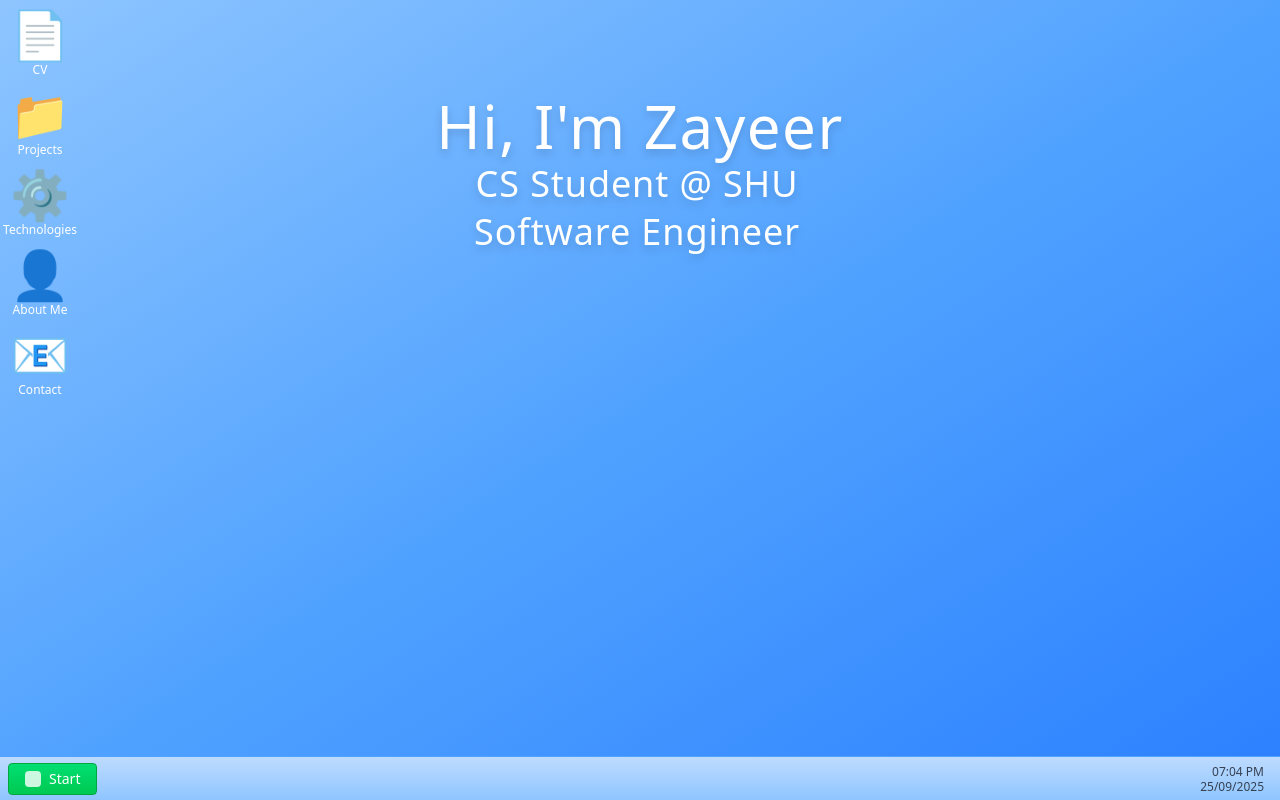
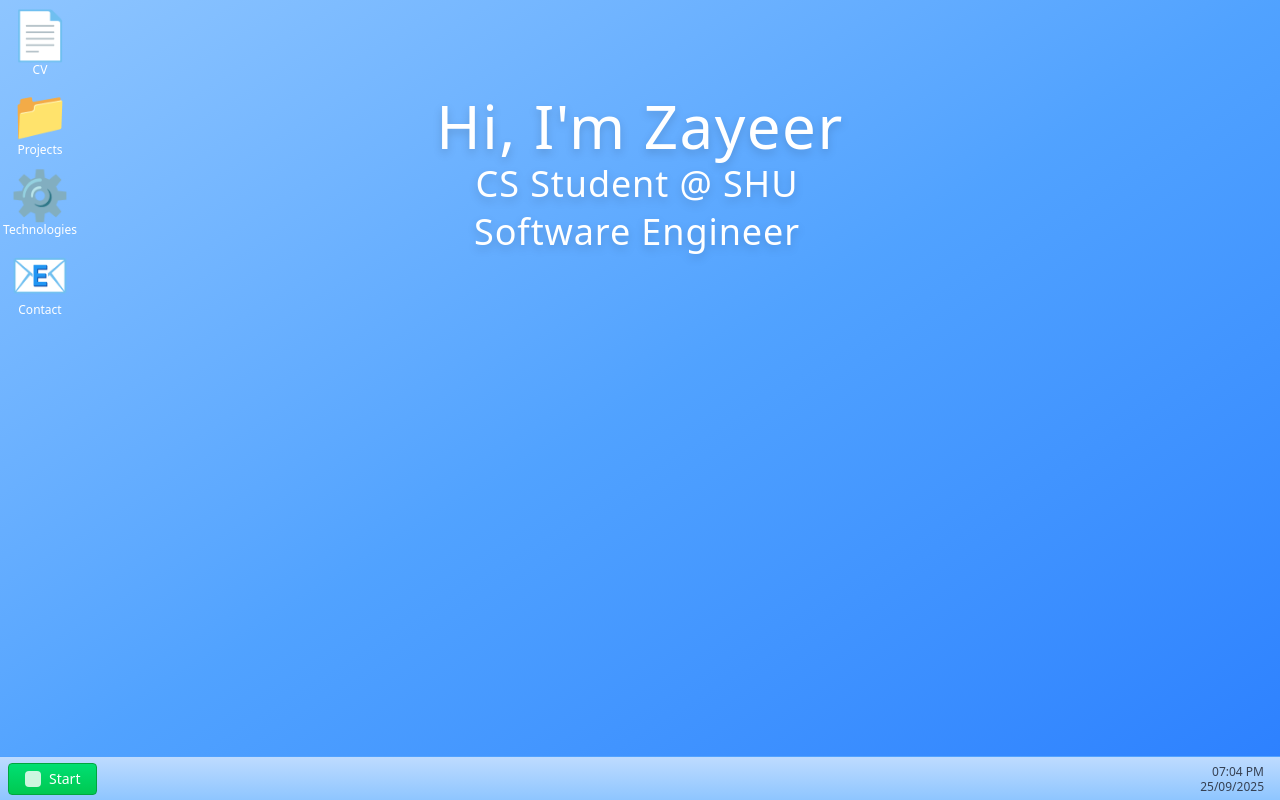
Before and after one commit to Zayeer-S/portfolio, a Next.js app: page / in a window 1280 px wide. Built offline with nearby package versions, Linux system fonts and the light colour scheme.

Commit message:
refactor: remove dead code

```diff
--- a/src/app/page.tsx
+++ b/src/app/page.tsx
@@ -61,12 +61,6 @@ export default function Home() {
             icon: '⚙️',
             label: 'Technologies',
             onClick: () => openWindow('technologies')
-          },
-          {
-            id: 'about',
-            icon: '👤',
-            label: 'About Me',
-            onClick: () => openWindow('about')
           },
           {
             id: 'contact',
--- a/src/components/desktop/Taskbar.tsx
+++ b/src/components/desktop/Taskbar.tsx
@@ -10,10 +10,8 @@ export default function Taskbar({
 }: TaskbarProps) {
   const getWindowLabel = (windowId: string) => {
     const labels: { [key: string]: string } = {
-      resume: '📄 Resume',
       projects: '📁 Projects',
       technologies: '⚙️ Tech',
-      about: '👤 About',
       contact: '📧 Contact',
       settings: '⚙️ Settings',
       calculator: '🔢 Calc',
--- a/src/hooks/useWindowManager.ts
+++ b/src/hooks/useWindowManager.ts
@@ -6,9 +6,7 @@ import { LAYOUT_CONSTANTS } from '@/constants/layout';
 
 export function useWindowManager() {
   const [windows, setWindows] = useState<WindowsState>({
-    resume: { isOpen: false, isMinimized: false, isMaximized: false },
     projects: { isOpen: false, isMinimized: false, isMaximized: false },
-    about: { isOpen: false, isMinimized: false, isMaximized: false },
     contact: { isOpen: false, isMinimized: false, isMaximized: false },
     technologies: { isOpen: false, isMinimized: false, isMaximized: false },
     settings: { isOpen: false, isMinimized: false, isMaximized: false },
--- a/src/types/index.ts
+++ b/src/types/index.ts
@@ -47,4 +47,4 @@ export interface TaskbarProps {
   isClient: boolean;
 }
 
-export type WindowId = 'resume' | 'projects' | 'technologies' | 'about' | 'contact' | 'settings' | 'calculator' | 'notepad';
+export type WindowId = 'projects' | 'technologies' |'contact' | 'settings' | 'calculator' | 'notepad';
```
